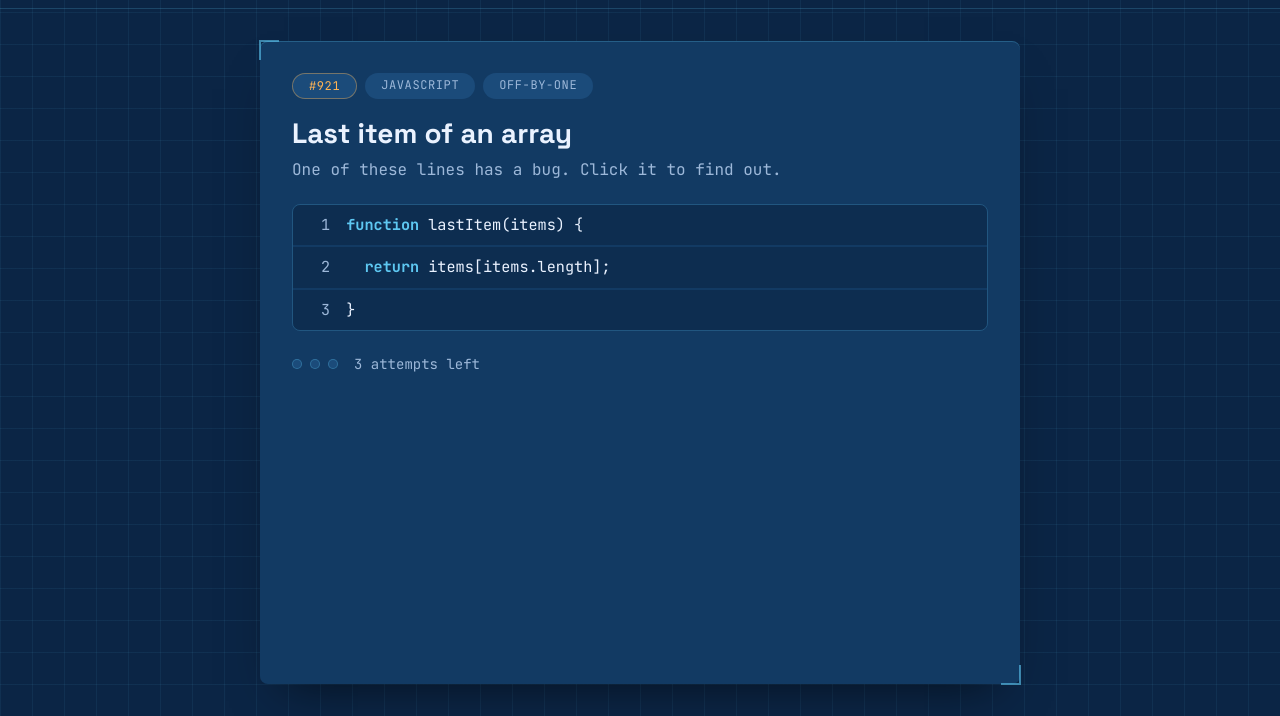
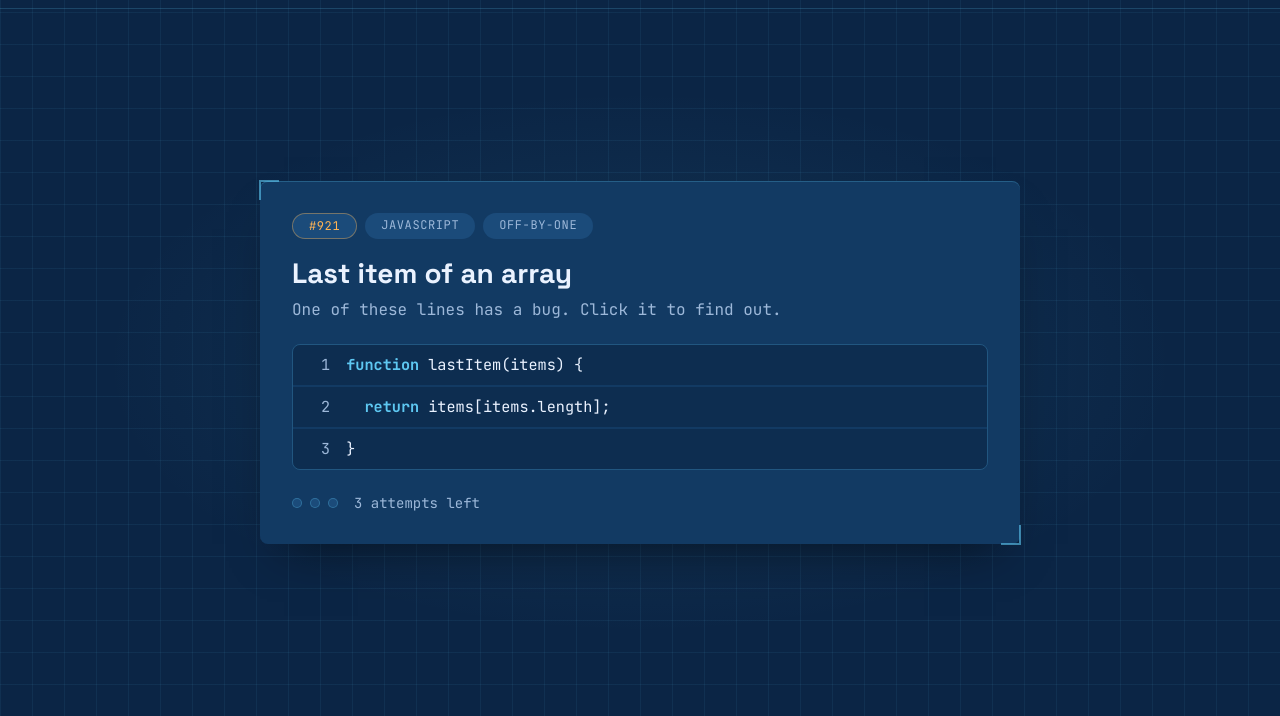
Before and after one commit to ctkrug/bughunt, a website built with Vite: page index.html in a window 1280 px wide. Shown: the part 84-800 px from the top of the page. Built offline with nearby package versions, Linux system fonts and the light colour scheme.

Commit message:
style(ui): center the puzzle card in the viewport, add ambient glow
Short puzzles left the tall stretched card mostly empty below the
content. Centering the card as a block (rather than stretching it)
and adding a radial glow behind it composes the page intentionally
regardless of puzzle length, instead of reading as a floating box in
a void.

```diff
--- a/src/style.css
+++ b/src/style.css
@@ -151,7 +151,13 @@ button {
   flex: 1;
   display: flex;
   justify-content: center;
+  align-items: center;
   padding: var(--space-5);
+  background: radial-gradient(
+    ellipse 60% 55% at 50% 50%,
+    rgba(94, 200, 242, 0.1),
+    transparent 70%
+  );
 }
 
 .puzzle-card {
```
